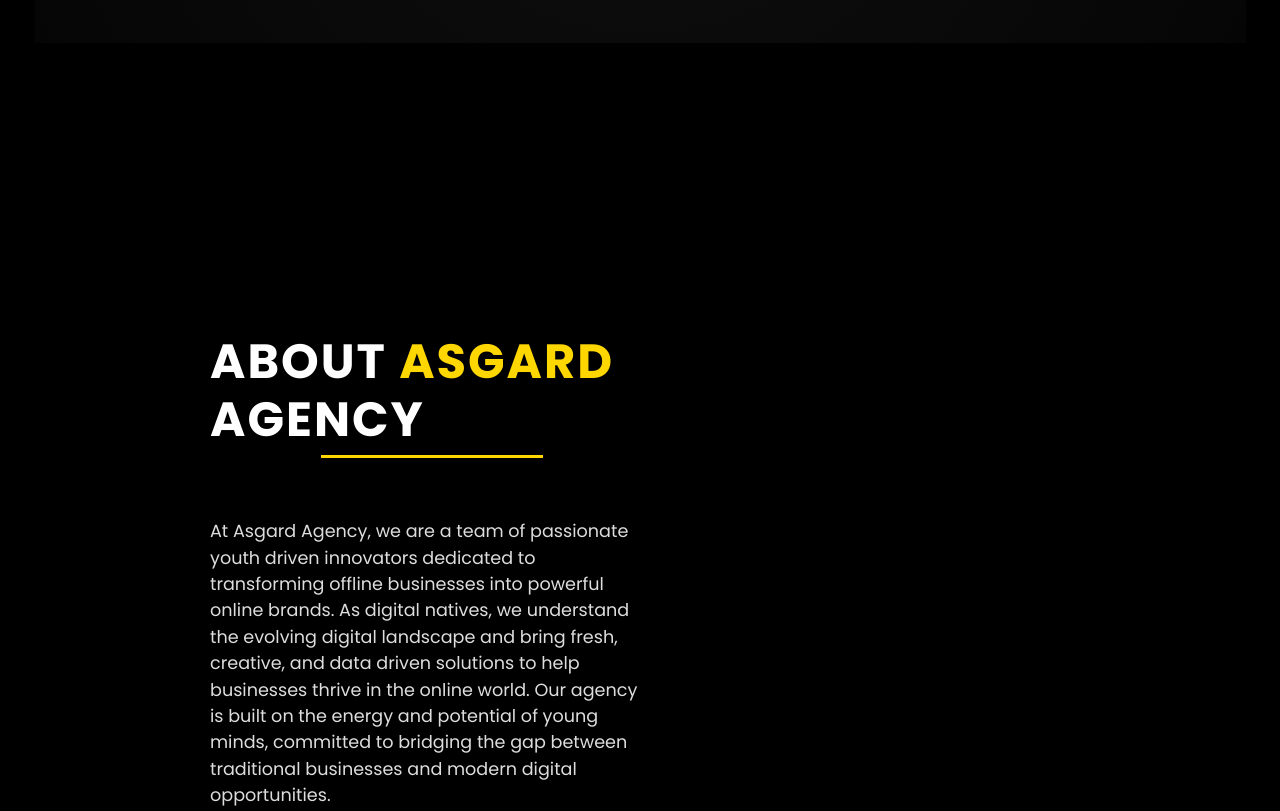
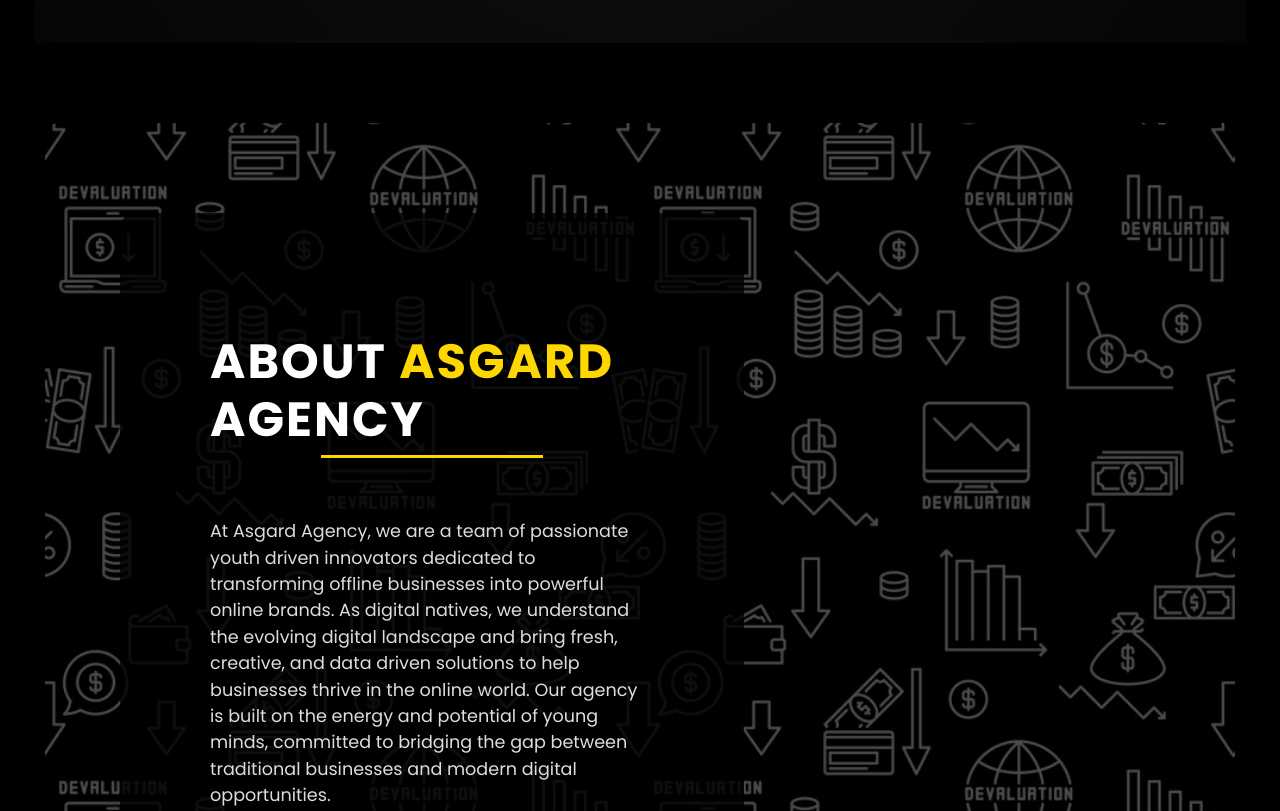
Before and after one commit to SOMU3103/Asgard, a plain HTML site: page second.html in a window 1280 px wide. Shown: the part 3880-4691 px from the top of the page. Drawn offline with nearby package versions, Linux system fonts and the light colour scheme.

Commit message:
Update style.css

```diff
--- a/css/style.css
+++ b/css/style.css
@@ -1037,7 +1037,7 @@ a:focus {
 }
 
 .agency_container {
-  background-image: url(images/agency.jpg);
+  background-image: url(../images/agency.jpg);
   background-size: cover;
   background-position: center;
   margin: 0 45px;
```
